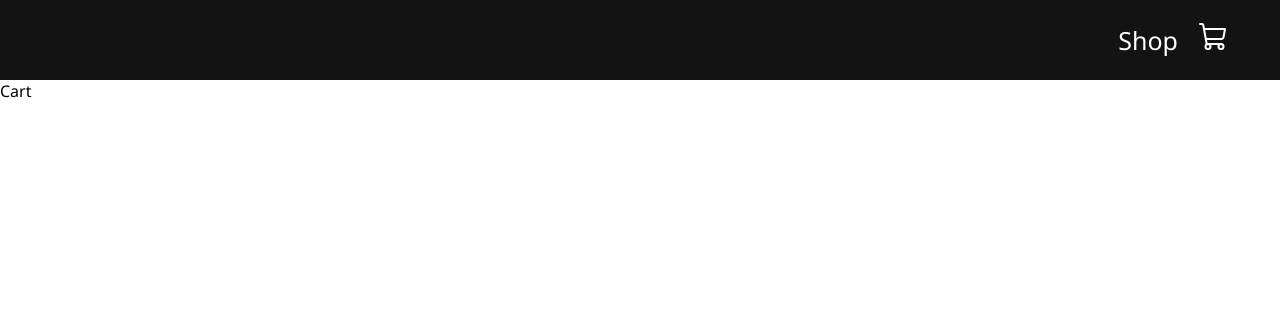
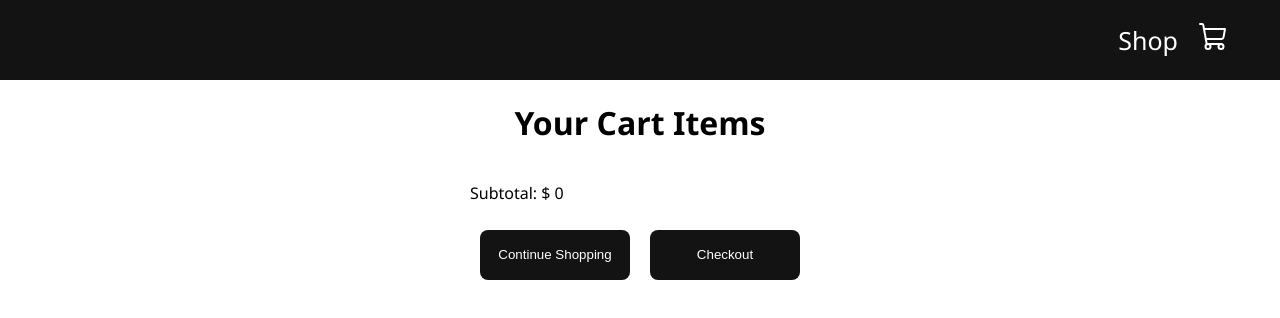
Before and after one commit to Vivy/Ecommerce.v1-react, a React (Create React App) app: page /cart in a window 1280 px wide. Shown: the top 318 px of the page. Built offline with nearby package versions, Linux system fonts and the light colour scheme.

Commit message:
feat:shoping cart working with functionality

```diff
--- a/src/context/context.jsx
+++ b/src/context/context.jsx
@@ -14,14 +14,33 @@ const getDefaultCart = () => {
 export const ShopContextProvider = ({ children }) => {
   const [cartItems, setCartItems] = useState(getDefaultCart());
 
+  const getTotalCartAmount = () => {
+    let totalAmount = 0;
+    for (const item in cartItems) {
+      if (cartItems[item] > 0) {
+        let itemInfo = products.find((product) => product.id === Number(item));
+        totalAmount += cartItems[item] * itemInfo.price;
+      }
+    }
+    return totalAmount;
+  };
+
   const addToCart = (itemId) => {
     setCartItems((prev) => ({ ...prev, [itemId]: prev[itemId] + 1 }));
   };
   const removeFromCart = (itemId) => {
     setCartItems((prev) => ({ ...prev, [itemId]: prev[itemId] - 1 }));
   };
-  console.log(cartItems);
-  const contextValue = { cartItems, addToCart, removeFromCart };
+  const updateCartItemCount = (newAmount, itemId) => {
+    setCartItems((prev) => ({ ...prev, [itemId]: newAmount }));
+  };
+  const contextValue = {
+    cartItems,
+    addToCart,
+    removeFromCart,
+    updateCartItemCount,
+    getTotalCartAmount,
+  };
   return (
     <ShopContext.Provider value={contextValue}>{children}</ShopContext.Provider>
   );
--- /dev/null
+++ b/src/pages/cart/cart-item.jsx
@@ -0,0 +1,29 @@
+import { useContext } from 'react';
+import { ShopContext } from '../../context/context';
+
+const CartItem = ({ product }) => {
+  const { cartItems, addToCart, removeFromCart, updateCartItemCount } =
+    useContext(ShopContext);
+
+  return (
+    <div className='cartItem'>
+      <img src={product.productImg} />
+      <div className='description'>
+        <h4>{product.productName}</h4>
+        <p>$ {product.price}</p>
+        <div className='countHandler'>
+          <button onClick={() => removeFromCart(product.id)}> - </button>
+          <input
+            value={cartItems[product.id]}
+            onChange={(e) =>
+              updateCartItemCount(Number(e.target.value), product.id)
+            }
+          />
+          <button onClick={() => addToCart(product.id)}> + </button>
+        </div>
+      </div>
+    </div>
+  );
+};
+
+export default CartItem;
--- a/src/pages/cart/cart.jsx
+++ b/src/pages/cart/cart.jsx
@@ -1,7 +1,33 @@
-import React from 'react';
+import React, { useContext } from 'react';
+import { products } from '../../products';
+import { ShopContext } from '../../context/context';
+import CartItem from './cart-item';
+import './cart.css';
+import { useNavigate } from 'react-router-dom';
 
 const Cart = () => {
-  return <div>Cart</div>;
+  const { cartItems, getTotalCartAmount } = useContext(ShopContext);
+  const totalAmount = getTotalCartAmount();
+  const navigate = useNavigate();
+  return (
+    <div className='cart'>
+      <div>
+        <h1>Your Cart Items</h1>
+      </div>
+      <div className='cartItems'>
+        {products.map((product) => {
+          if (cartItems[product.id] !== 0) {
+            return <CartItem product={product} />;
+          }
+        })}
+      </div>
+      <div className='checkout'>
+        <p>Subtotal: $ {totalAmount}</p>
+        <button onClick={() => navigate('/')}>Continue Shopping</button>
+        <button>Checkout</button>
+      </div>
+    </div>
+  );
 };
 
 export default Cart;
--- a/src/pages/home/home.css
+++ b/src/pages/home/home.css
@@ -3,6 +3,7 @@
   text-align: center;
   font-size: 40px;
 }
+
 .products {
   width: 100%;
   height: auto;
@@ -17,6 +18,7 @@
   flex-direction: column;
   justify-content: center;
   align-items: center;
+  margin: 1rem;
 }
 
 .product img {
```
